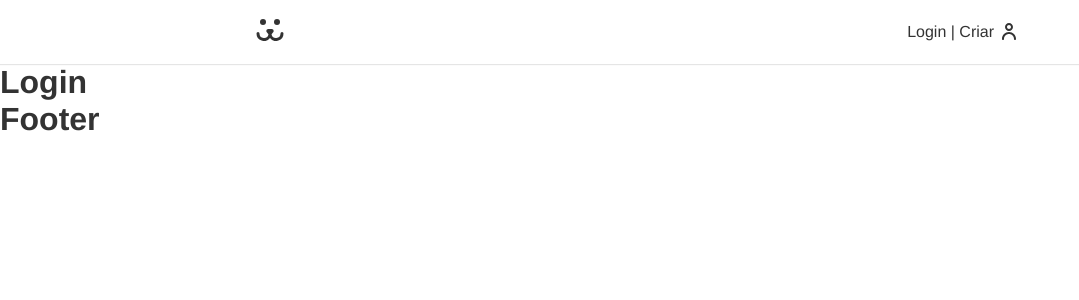
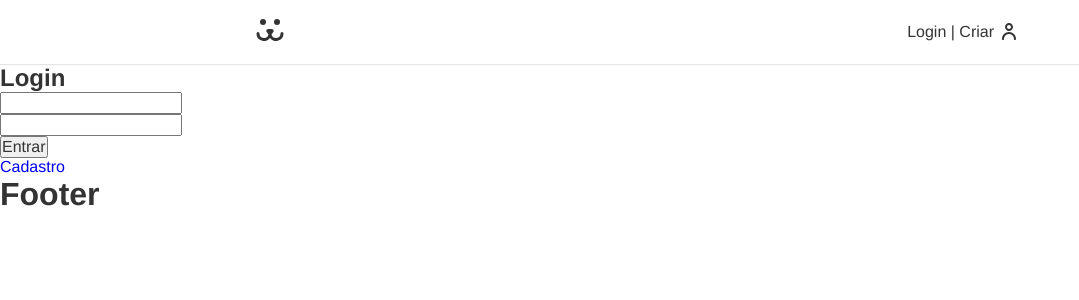
Before and after one commit to LucasDev9645/Projeto_Dogs_2023, a React app: page /login in a window 1280 px wide. Shown: the top 300 px of the page, without its empty margins (0-1079 px from the left). Built offline with nearby package versions, Linux system fonts and the light colour scheme; the HTML template or start-up script is replaced by a standard one.

Commit message:
Login routes

```diff
--- a/src/App.jsx
+++ b/src/App.jsx
@@ -2,7 +2,7 @@
 
 import Header from "./components/Header";
 import Login from "./components/Login";
-import Home from "./Home";
+import Home from "../src/components/Home";
 import Footer from "./components/Footer";
 
 import "./styles/app.css";
@@ -13,7 +13,7 @@
       <Header />
       <Routes>
         <Route path="/" element={<Home />} />
-        <Route path="/login" element={<Login />} />
+        <Route path="/login/*" element={<Login />} />
       </Routes>
       <Footer />
     </BrowserRouter>
--- /dev/null
+++ b/src/components/Login/LoginCreate/index.jsx
@@ -0,0 +1,7 @@
+import React from "react";
+
+const LoginCreate = () => {
+  return <div>Login create</div>;
+};
+
+export default LoginCreate;
--- /dev/null
+++ b/src/components/Login/LoginForm/index.jsx
@@ -0,0 +1,48 @@
+import React, { useState } from "react";
+import { Link } from "react-router-dom";
+
+const LoginForm = () => {
+  const [username, setUsername] = useState("");
+  const [password, setPassword] = useState("");
+
+  const handleSubmit = (e) => {
+    e.preventDefault();
+    fetch("https://dogsapi.origamid.dev/json/jwt-auth/v1/token", {
+      method: "POST",
+      headers: {
+        "Content-Type": "application/json",
+      },
+      body: JSON.stringify({
+        username,
+        password,
+      }),
+    })
+      .then((response) => {
+        console.log(response);
+        return response.json;
+      })
+      .then((json) => console.log(json));
+  };
+
+  return (
+    <section>
+      <h1>Login</h1>
+      <form onSubmit={handleSubmit}>
+        <input
+          type="text"
+          value={username}
+          onChange={(e) => setUsername(e.target.value)}
+        />
+        <input
+          type="password"
+          value={password}
+          onChange={(e) => setPassword(e.target.value)}
+        />
+        <button>Entrar</button>
+      </form>
+      <Link to="/login/criar">Cadastro</Link>
+    </section>
+  );
+};
+
+export default LoginForm;
--- /dev/null
+++ b/src/components/Login/LoginPasswordLost/index.jsx
@@ -0,0 +1,7 @@
+import React from "react";
+
+const LoginPasswordLost = () => {
+  return <div>LoginPasswordLost</div>;
+};
+
+export default LoginPasswordLost;
--- /dev/null
+++ b/src/components/Login/LoginPasswordReset/index.jsx
@@ -0,0 +1,7 @@
+import React from "react";
+
+const LoginPasswordReset = () => {
+  return <div>LoginPasswordReset</div>;
+};
+
+export default LoginPasswordReset;
--- a/src/components/Login/index.jsx
+++ b/src/components/Login/index.jsx
@@ -1,9 +1,24 @@
 import React from "react";
+import { Route, Routes } from "react-router-dom";
+
+import LoginForm from "./LoginForm";
+import LoginCreate from "./LoginCreate";
+import LoginPasswordLost from "./LoginPasswordLost";
+import LoginPasswordReset from "./LoginPasswordReset";
 
 import "./styles.css";
 
 const Login = () => {
-  return <h1>Login</h1>;
+  return (
+    <div>
+      <Routes>
+        <Route path="/" element={<LoginForm />} />
+        <Route path="criar" element={<LoginCreate />} />
+        <Route path="perdeu" element={<LoginPasswordLost />} />
+        <Route path="resetar" element={<LoginPasswordReset />} />
+      </Routes>
+    </div>
+  );
 };
 
 export default Login;
```
Also changed, not shown: src/components/Home/index.jsx (renamed from src/Home/index.jsx), src/components/Home/styles.css (added).
